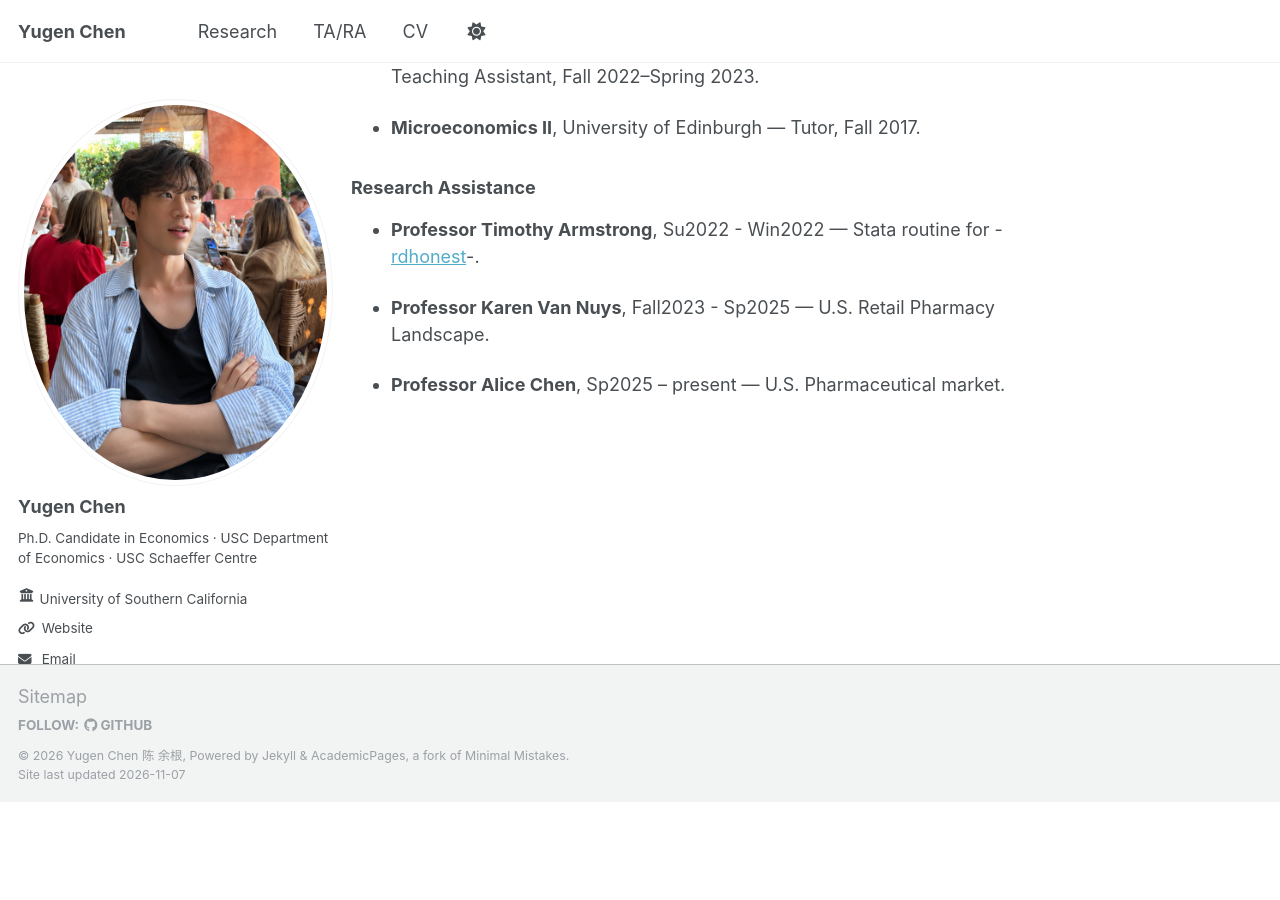
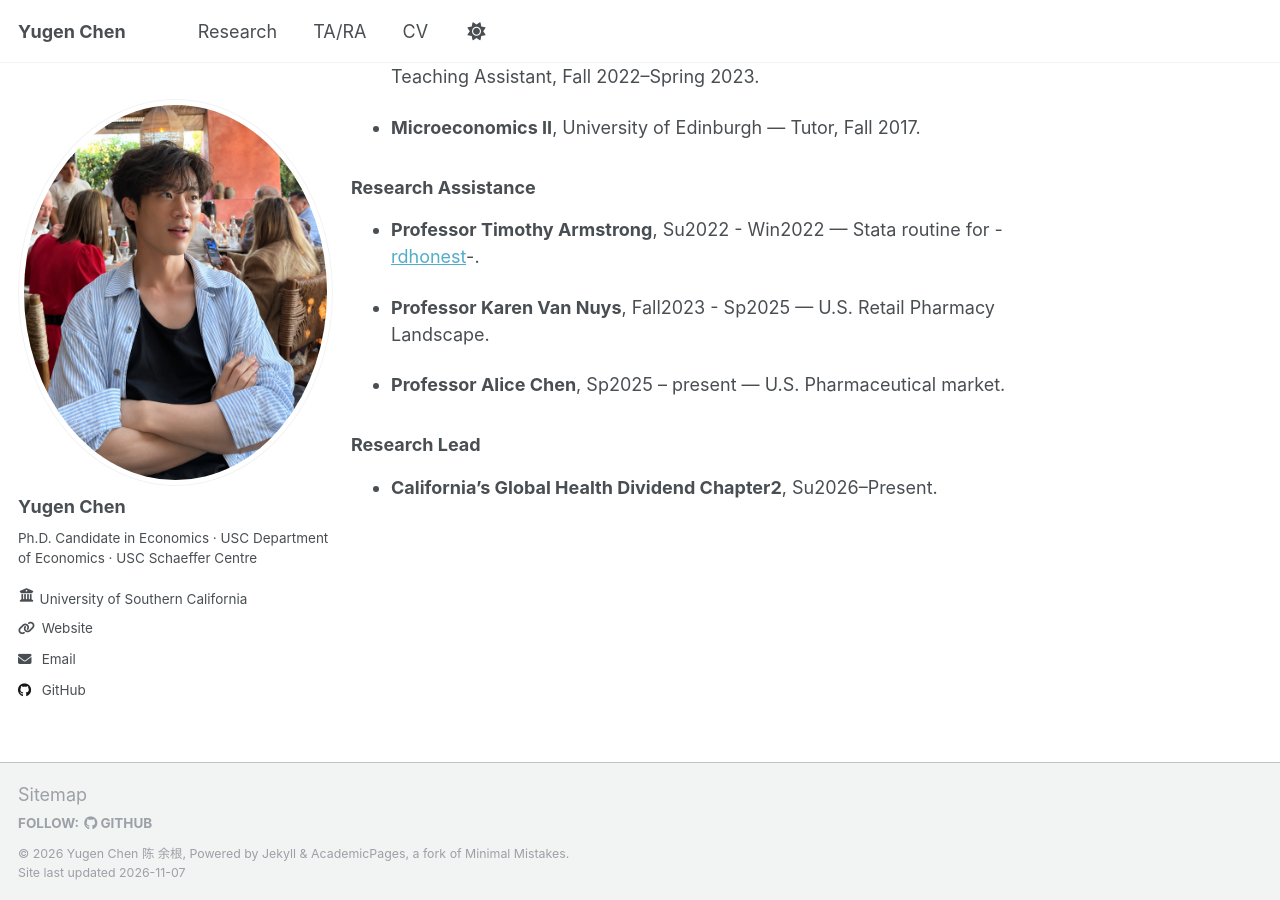
Before and after one commit to YugenChen/YugenChen.github.io, a Jekyll site: the page built from _pages/about.md, in a window 1280 px wide and 900 px high, scrolled down 1346 px. Built offline with Jekyll 4.4.1, drawn with Linux system fonts in a browser that asks for light colours; before the commit the page ends 2149 px from its top, so only the background shows below that.

Commit message:
Add Research Lead subsection after Research Assistance

```diff
--- a/_pages/about.md
+++ b/_pages/about.md
@@ -29,3 +29,7 @@ My research spans **Empirical Industrial Organization**, **Health Economics**, a
 ### Research Assistance {#research-assistance}
 
 {% include research-assistance.html %}
+
+### Research Lead {#research-lead}
+
+- **California's Global Health Dividend Chapter2**, Su2026–Present.
```
